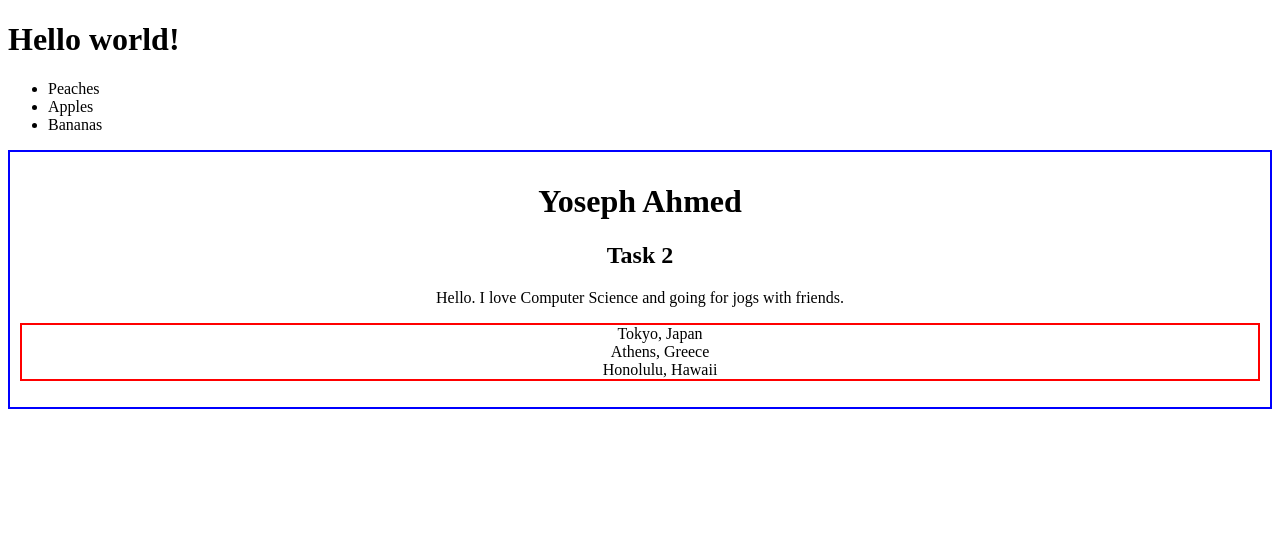
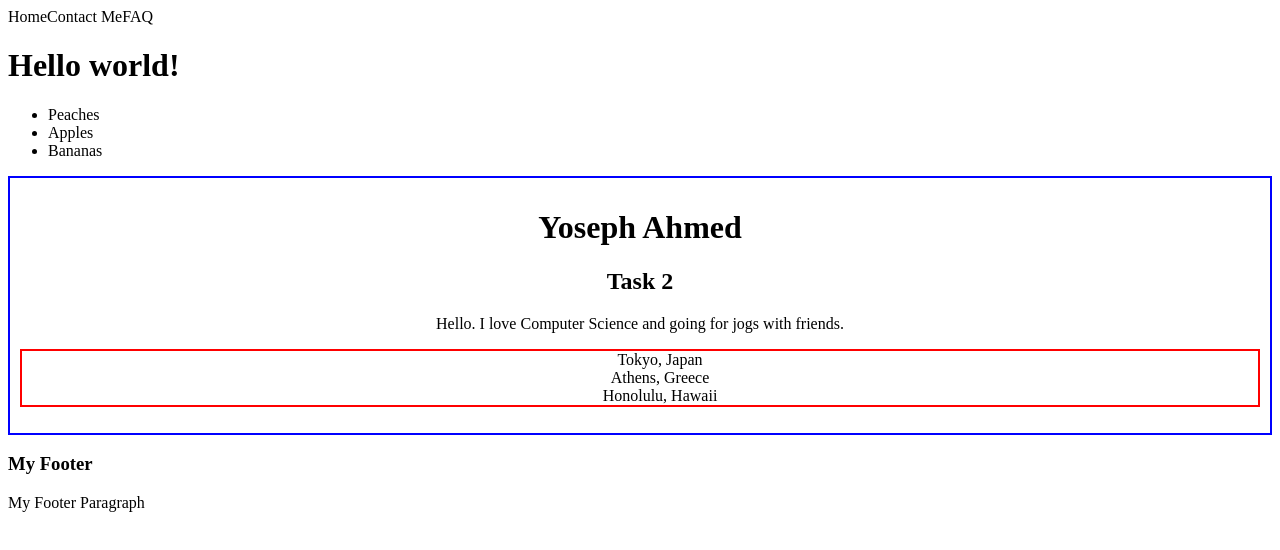
Before and after one commit to yosephAHMED/LearnReactJS_FirstHour, a React (Create React App) app: page / in a window 1280 px wide. Shown: the top 550 px of the page. Built offline with nearby package versions, Linux system fonts and the light colour scheme.

Commit message:
Completed Task 3. Add a Navbar and Footer component. Render them in App.js

```diff
--- a/src/App.js
+++ b/src/App.js
@@ -1,5 +1,7 @@
 import React from 'react';
 import MyInfo from './components/MyInfo';
+import Navbar from './components/Navbar';
+import Footer from './components/Footer';
 
 // Objective 1
 // Fill in the boilerplate React code required to render an
@@ -13,6 +15,8 @@
     // I can enclose all tags in a div, or comment out the <h1> tag
 
     <div>
+      <Navbar />
+
       <h1>Hello world!</h1>
       <ul>
         <li>Peaches</li>
@@ -21,6 +25,8 @@
       </ul>
 
       <MyInfo />
+
+      <Footer />
     </div>
   );
 }
--- /dev/null
+++ b/src/components/Footer.js
@@ -0,0 +1,16 @@
+import React from 'react';
+
+// Objective 3
+// 1. Set up a navbar component and render it in the App component
+// 2. Set up a footer component in a seperate file and render it in the App component
+
+function Footer() {
+    return (
+        <div>
+            <h3>My Footer</h3>
+                <p>My Footer Paragraph</p>
+        </div>
+    );
+}
+
+export default Footer;
--- /dev/null
+++ b/src/components/Navbar.js
@@ -0,0 +1,17 @@
+import React from 'react';
+
+// Objective 3
+// 1. Set up a navbar component and render it in the App component
+// 2. Set up a footer component in a seperate file and render it in the App component
+
+function Navbar() {
+    return(
+        <div>
+            <label>Home</label>
+            <label>Contact Me</label>
+            <label>FAQ</label>
+        </div>
+    );
+}
+
+export default Navbar;
```
